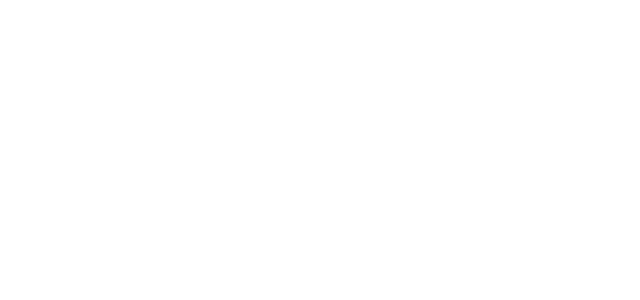
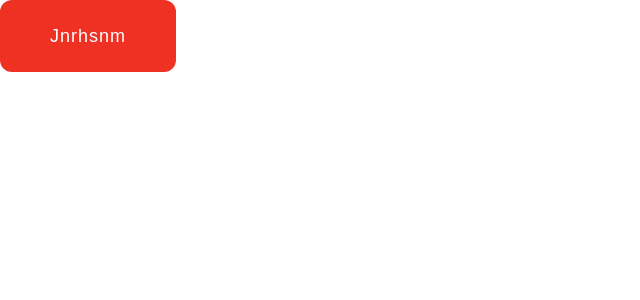
Before and after one commit to NataliyaNikulshina/ipr-hackathon-yandex-alfa, a React (Create React App) app: page / in a window 1280 px wide. Shown: the top 300 px of the page, without its empty margins (0-640 px from the left). Built offline with nearby package versions, Linux system fonts and the light colour scheme.

Commit message:
Feat: Создать компонент Button

```diff
--- a/src/components/app.jsx
+++ b/src/components/app.jsx
@@ -1,10 +1,10 @@
-
+import Button from "src/ui/buttons/button";
 
 const App = () => {
   return (
     <div>
       <header>
-
+        <Button>Jnrhsnm</Button>
       </header>
     </div>
   );
--- /dev/null
+++ b/src/stylesheets/_mixins.scss
@@ -0,0 +1,47 @@
+@use "./variables" as vars;
+
+/* Миксины для всего проекта */
+
+/* Свойства шрифта и строки */
+@mixin font(
+  $font-family,
+  $font-size: inherit,
+  $font-weight: inherit,
+  $color: inherit
+) {
+  font-family: $font-family, sans-serif;
+  font-size: $font-size;
+  font-weight: $font-weight;
+  color: $color;
+}
+
+@mixin line-sizes($line-height: inherit, $letter-spacing: inherit) {
+  line-height: $line-height;
+  letter-spacing: $letter-spacing;
+}
+
+/* Сброс стиля кнопок и единый курсор */
+@mixin button-style-reset {
+  border: none;
+  padding: 0;
+  background: transparent;
+
+  &:hover {
+    cursor: pointer;
+  }
+}
+
+/* Flex-блок */
+@mixin flex($direction: row, $justify-content: false, $align-items: false, $gap: false){
+  display: flex;
+  flex-direction: $direction;
+  @if $justify-content {
+    justify-content: $justify-content;
+  }
+  @if $align-items {
+    align-items: $align-items
+  }
+  @if $gap {
+    gap: $gap;
+  }
+};
--- /dev/null
+++ b/src/stylesheets/_variables.scss
@@ -0,0 +1,9 @@
+/* Переменные жирности шрифта */
+$bold: 600;
+$semi-bold: 500;
+$normal: 400;
+
+/* Переменные размеров шрифта */
+$xxl-font-size: 24px;
+$l-font-size: 18px;
+$s-font-size: 14px;
--- /dev/null
+++ b/src/ui/buttons/button.module.scss
@@ -0,0 +1,69 @@
+@use "../../stylesheets/variables" as *;
+@use "../../stylesheets/mixins" as *;
+
+.button {
+  @include button-style-reset;
+  @include flex(row, center, center);
+  @include font("Arial", $l-font-size, $normal);
+  @include line-sizes(21px, 1px);
+  transition: all 0.1s linear;
+  border-radius: 12px;
+}
+
+.red {
+  background-color: #ef3124;
+  color: #fff;
+
+  &:disabled {
+    background-color: #f3f4f5;
+    color: #aaaaad;
+  }
+
+  &:not([disabled]):hover {
+    background-color: #e32a16;
+  }
+}
+
+.white {
+  color: #000;
+  background-color: #fff;
+  border: 1px solid #000;
+
+    &:disabled {
+    background-color: #fff;
+    color: #aaaaad;
+    border: 1px solid #F3F4F5;
+  }
+
+  &:not([disabled]):hover {
+    background-color: #EEEEEE;
+  }
+}
+
+.black {
+  background-color: #0e0e0e;
+  color: #fff;
+
+  &:disabled {
+    background-color: #f3f4f5;
+    color: #aaaaad;
+  }
+
+  &:not([disabled]):hover {
+    background-color: #414143;
+  }
+}
+
+.grey {
+  background-color: #e7e8ea;
+  color: #000;
+
+  &:disabled {
+    background-color: #f3f4f5;
+    color: #aaaaad;
+  }
+
+  &:not([disabled]):hover {
+    background-color: #D3D5D6;
+  }
+}
--- /dev/null
+++ b/src/ui/buttons/button.tsx
@@ -0,0 +1,58 @@
+import React, { FC } from "react";
+
+import stylesButton from "./button.module.scss";
+
+export interface IButton {
+  width: string;
+  heigth: string;
+  color?: "red" | "black" | "grey" | "white";
+  buttonHtmlType?: "button" | "submit" | "reset";
+  onClick?: VoidFunction;
+  disabled?: boolean;
+  children?: React.ReactNode;
+}
+
+const Button: FC<IButton> = ({
+  width = "176",
+  heigth = "72",
+  color = "red",
+  buttonHtmlType = "button",
+  onClick,
+  disabled,
+  children,
+}) => {
+  let stylesAll = `${stylesButton.button}`;
+  switch (color) {
+    case "red":
+      // eslint-disable-next-line no-useless-concat
+      stylesAll += " " + `${stylesButton.red}`;
+      break;
+    case "black":
+      // eslint-disable-next-line no-useless-concat
+      stylesAll += " " + `${stylesButton.black}`;
+      break;
+    case "grey":
+      // eslint-disable-next-line no-useless-concat
+      stylesAll += " " + `${stylesButton.grey}`;
+      break;
+    case "white":
+      // eslint-disable-next-line no-useless-concat
+      stylesAll += " " + `${stylesButton.white}`;
+      break;
+  }
+
+  return (
+    <button
+      className={stylesAll}
+      style={{ width: width + "px", height: heigth + "px" }}
+      onClick={onClick}
+      // eslint-disable-next-line react/button-has-type
+      type={buttonHtmlType}
+      disabled={disabled}
+    >
+      {children}
+    </button>
+  );
+};
+
+export default Button;
```
